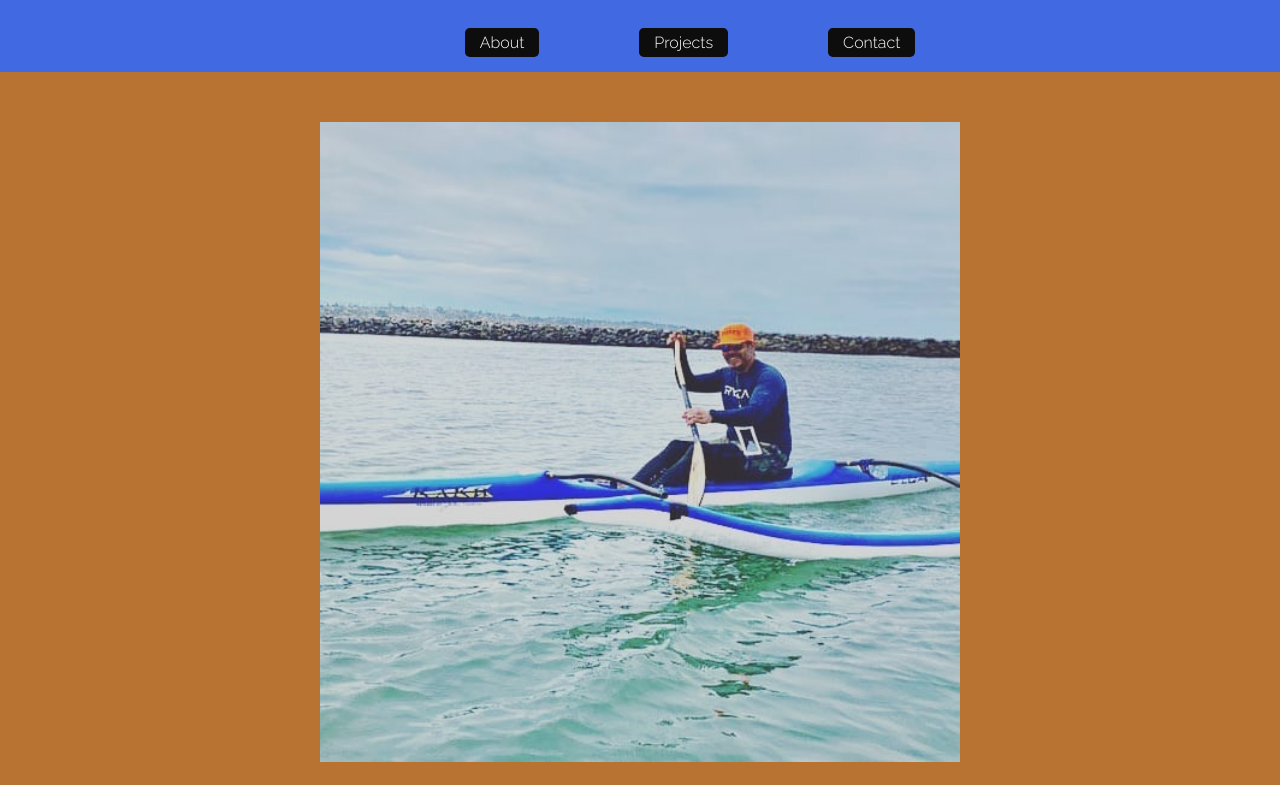
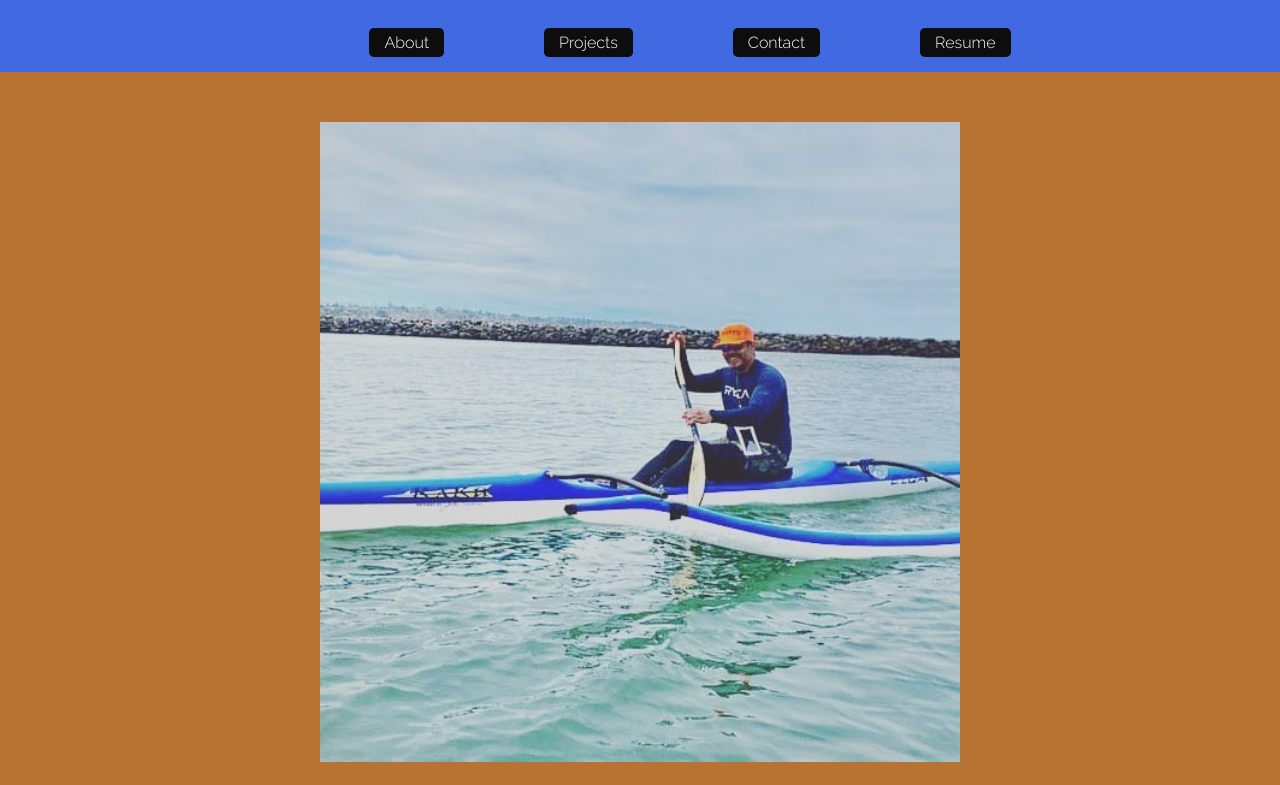
Before and after one commit to TheChunkyPumpkinhead/Profile-for-Chris, a website: page index.html in a window 1280 px wide. Shown: the part 121-906 px from the top of the page. Drawn offline with Linux system fonts and the light colour scheme; a web font is replaced by a local one.

Commit message:
adding resume

```diff
--- a/index.html
+++ b/index.html
@@ -34,7 +34,7 @@
           <li><a href="#about" class="button">About</a></li>
           <li><a href="#projects" class="button">Projects</a></li>
           <li><a href="#contact" class="button">Contact</a></li>
-          <!-- <li><a href="#resume" class="button">Resume</a></li> -->
+          <li><a href="#resume" class="button">Resume</a></li>
         </ul>
         </ul>
       </nav>
```
